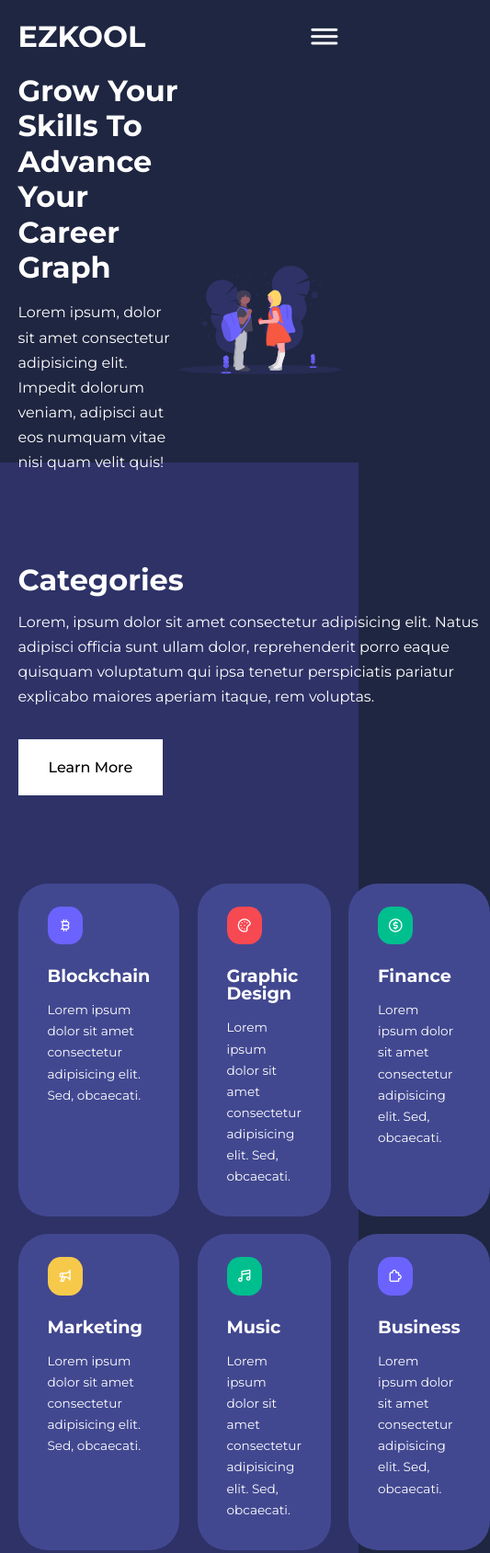
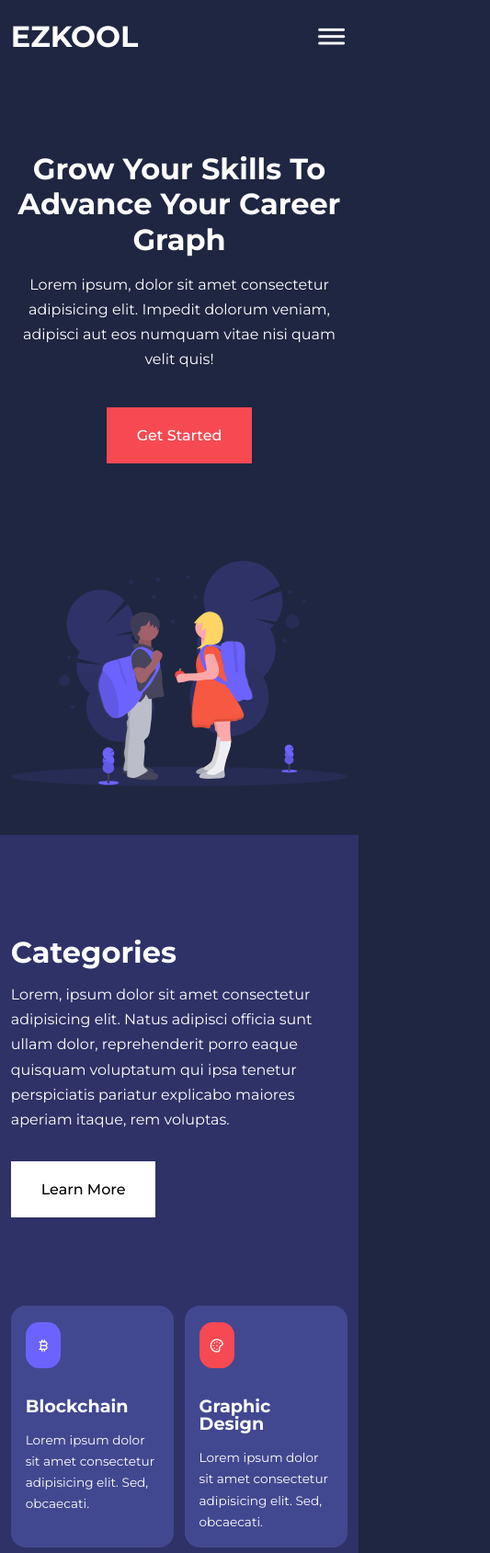
Before and after one commit to babaazz/eduWebsite, a plain HTML site: page index.html in a window 390 px wide. Shown: the top 1689 px of the page at 92% size, 533 px wide, since content can reach past the window. Drawn offline with nearby package versions, Linux system fonts and the light colour scheme.

Commit message:
adding media queries for phone

```diff
--- a/css/main.css
+++ b/css/main.css
@@ -519,7 +519,7 @@ footer ul li a:hover {
   /* Header */
 
   header {
-    height: 52vh;
+    height: 70vh;
     margin-bottom: 4rem;
   }
 
@@ -563,3 +563,68 @@ footer ul li a:hover {
     grid-template-columns: 1fr 1fr;
   }
 }
+
+/* ############### Media Queries (Phones) ################ */
+
+@media screen and (max-width: 600px) {
+  .container {
+    width: var(--container-width-sm);
+  }
+
+  /* Navbar */
+
+  .nav-menu {
+    right: 3%;
+  }
+
+  /* Header */
+
+  header {
+    height: 100vh;
+  }
+
+  .header-container {
+    grid-template-columns: 1fr;
+    text-align: center;
+    margin-top: 2rem;
+  }
+
+  /* Categories */
+
+  .categories-right {
+    grid-template-columns: 1fr 1fr;
+    gap: 0.7rem;
+  }
+
+  .category {
+    padding: 1rem;
+    border-radius: 1rem;
+  }
+
+  .category-icon {
+    margin-top: 2px;
+    display: inline-block;
+  }
+
+  /* Courses */
+
+  .courses-container {
+    grid-template-columns: 1fr;
+  }
+
+  /* Footer */
+
+  .footer-container {
+    grid-template-columns: 1fr;
+    text-align: center;
+    gap: 2rem;
+  }
+
+  .footer-1 p {
+    margin: 1rem auto;
+  }
+
+  .footer-socials {
+    justify-content: center;
+  }
+}
```
